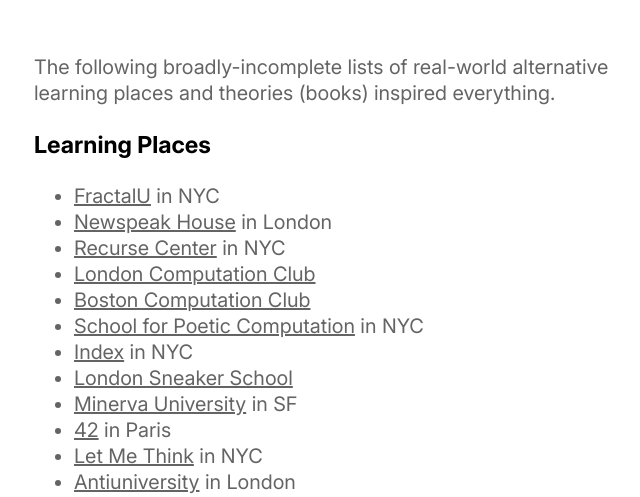
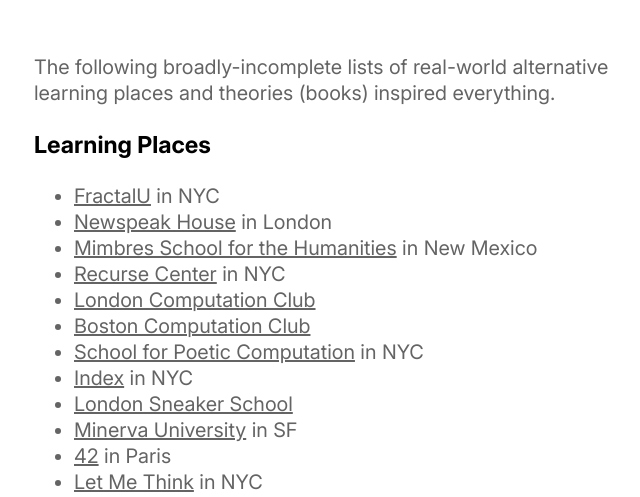
Before and after one commit to shoshincollege/shoshincollege.org, a Django app: page /about/ in a window 1280 px wide. Shown: the part 1104-1601 px from the top of the page, without its empty margins (286-926 px from the left). Run offline with Django 5.2, Linux system fonts and the light colour scheme.

Commit message:
add mimbres school in inspiration section

```diff
--- a/main/templates/main/about.html
+++ b/main/templates/main/about.html
@@ -42,6 +42,9 @@
         </li>
         <li>
             <a href="https://newspeak.house/">Newspeak House</a> in London
+        </li>
+        <li>
+            <a href="https://mimbres.study.garden/">Mimbres School for the Humanities</a> in New Mexico
         </li>
         <li>
             <a href="https://www.recurse.com/">Recurse Center</a> in NYC
```
